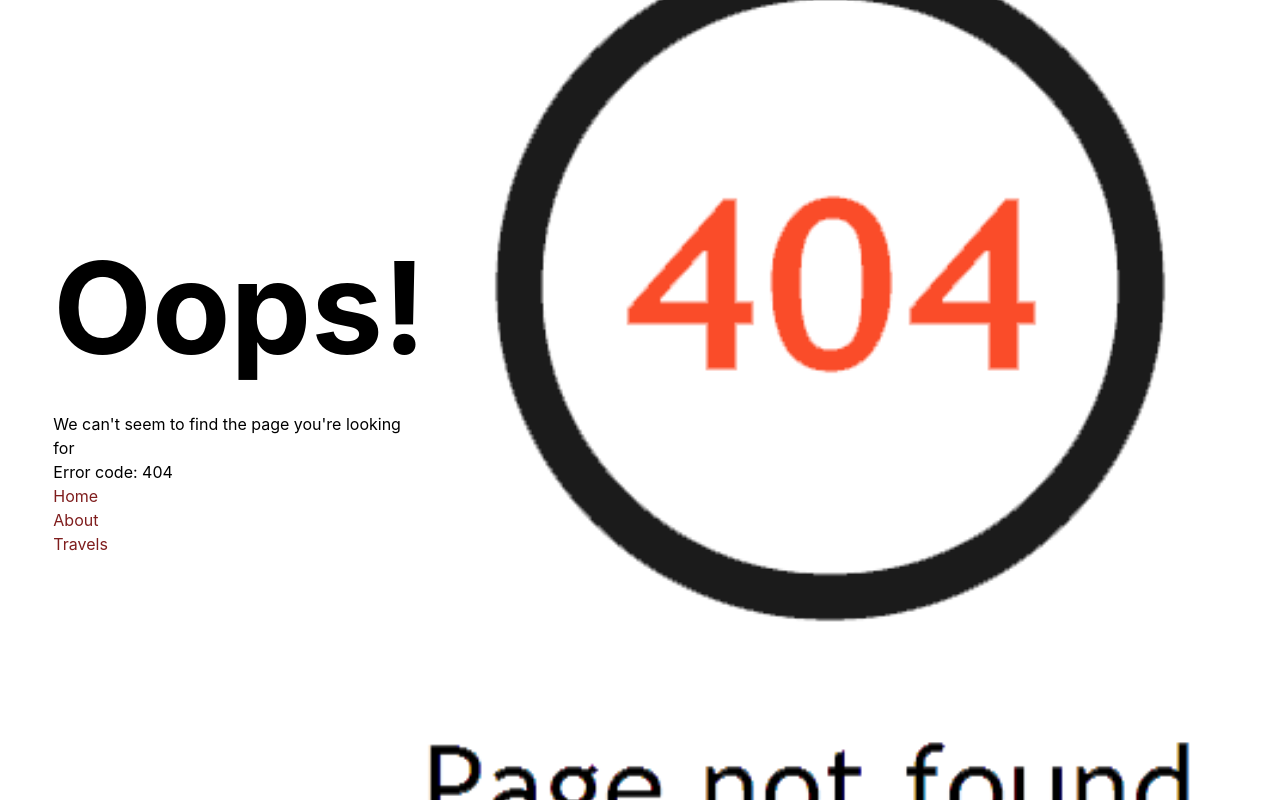
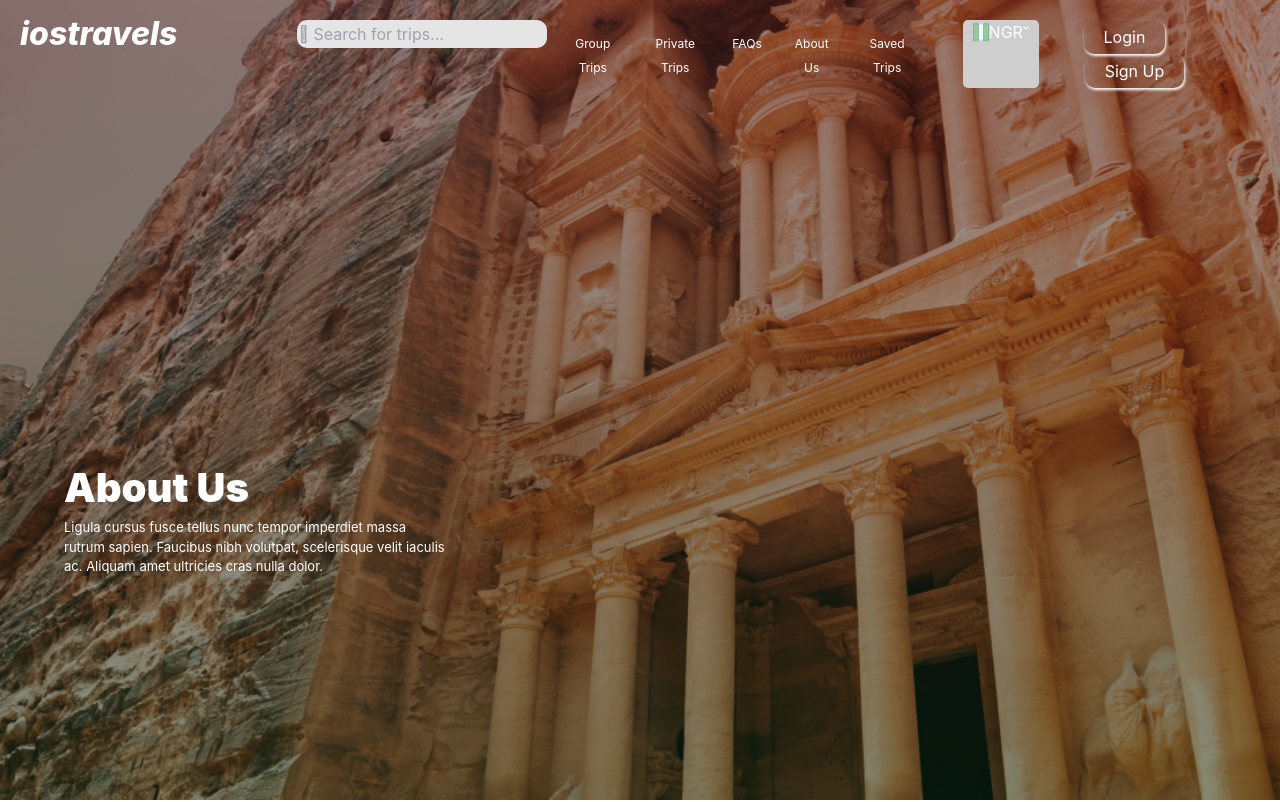
Before and after one commit to 92isaac/iostravels, a React (Create React App) app: page /about in a window 1280 px wide. Shown: the top 802 px of the page. Built offline with nearby package versions, Linux system fonts and the light colour scheme.

Commit message:
about.js

```diff
--- a/src/App.js
+++ b/src/App.js
@@ -5,6 +5,7 @@ import Nomatch from './components/asset/Nomatch';
 import Footer from './components/footerfiles/Footer';
 import Register from './components/formfiles/Register';
 import Flight from './components/homefiles/Flight';
+import About from './components/routes/About';
 const Home = lazy(()=>(import('./components/routes/Home'))) ;
 
 
@@ -20,6 +21,7 @@ function App() {
       <Route path='flight' element={<Flight />} />
     </Route>
     <Route path='/register' element={<Register />} />
+    <Route path='/about' element={<About />} />
     <Route path='*' element={ <Nomatch />} />
       </Routes>
       </Suspense>
--- /dev/null
+++ b/src/components/aboutfiles/Abouthero.js
@@ -0,0 +1,18 @@
+import React from 'react'
+import Navbar from '../navbarfiles/Navbar'
+import '../asset/styles/abouthero.css'
+
+const Abouthero = () => {
+  return (
+    <div className='about-wrapper'>
+    <Navbar />
+    <div className="about-text">
+        <h1>About Us</h1>
+        <p>Ligula cursus fusce tellus nunc tempor imperdiet massa rutrum sapien. Faucibus nibh volutpat, scelerisque velit iaculis ac. Aliquam amet ultricies cras nulla dolor.</p>
+    </div>
+
+</div>
+  )
+}
+
+export default Abouthero
--- /dev/null
+++ b/src/components/asset/styles/abouthero.css
@@ -0,0 +1,45 @@
+@media screen and (min-width: 581px){
+.about-wrapper{
+    background: linear-gradient(to bottom, rgb(255, 0, 0, 0.1), rgb(0, 128, 0, 0.1)), url('../images/humphrey-muleba-TejFa7VW5e4-unsplash 1.png');
+    height: 100vh;
+    width: 100%;
+    background-repeat: no-repeat;
+    background-size: cover;
+}
+.about-text{
+    width: 30%;
+    margin: 350px 5% 0 5%;
+    color: #fff;
+}
+
+.about-text h1{
+    font-size: 40px;
+    font-weight: 900;
+}
+.about-text p{
+    font-size: 13px;
+}
+}
+@media screen and (max-width: 580px){
+.about-wrapper{
+    background: linear-gradient(to bottom, rgb(255, 0, 0, 0.1), rgb(0, 128, 0, 0.1)), url('../images/humphrey-muleba-TejFa7VW5e4-unsplash 1.png');
+    min-height: 100vh;
+    width: 100%;
+    background-repeat: no-repeat;
+    background-size: cover;
+}
+.about-text{
+    width: 80%;
+    margin: 350px auto 0 auto;
+    color: #fff;
+    text-align: justify;
+}
+
+.about-text h1{
+    font-size: 30px;
+    font-weight: 900;
+}
+.about-text p{
+    font-size: 13px;
+}
+}
--- a/src/components/asset/styles/footer.css
+++ b/src/components/asset/styles/footer.css
@@ -25,4 +25,6 @@
     width: 20%;
     margin: 0 auto;
     font-size: 12px;
+    /* letter-spacing: 10px; */
+    text-align: center;
 }
--- /dev/null
+++ b/src/components/routes/About.js
@@ -0,0 +1,12 @@
+import React from 'react'
+import Abouthero from '../aboutfiles/Abouthero'
+
+const About = () => {
+  return (
+    <>
+    <Abouthero />
+    </>
+  )
+}
+
+export default About
```
